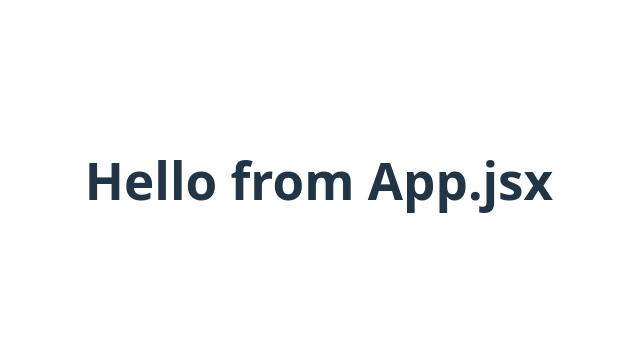
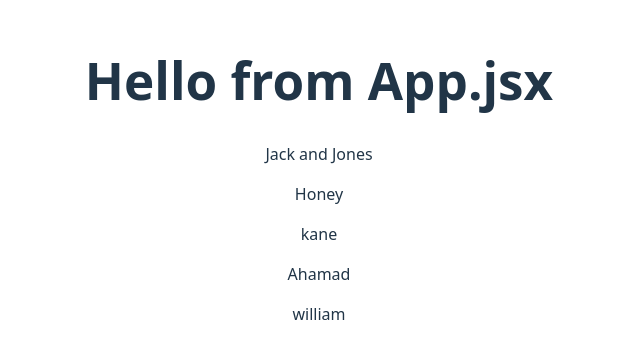
Before and after one commit to Mushtaq1295/Video-Calling, a React (Vite) app in the folder frontend/: page / in a window 1280 px wide. Shown: the part 220-578 px from the top of the page, without its empty margins (321-961 px from the left). Built offline with nearby package versions, Linux system fonts and the light colour scheme.

Commit message:
feat: add additional names to the App component for display

```diff
--- a/frontend/src/App.jsx
+++ b/frontend/src/App.jsx
@@ -9,6 +9,11 @@ function App() {
   return (
     <>
       <h1>Hello from App.jsx</h1>
+      <p>Jack and Jones</p>
+      <p>Honey</p>
+      <p>kane</p>
+      <p>Ahamad</p>
+      <p>william</p>
 
     </>
   )
```
